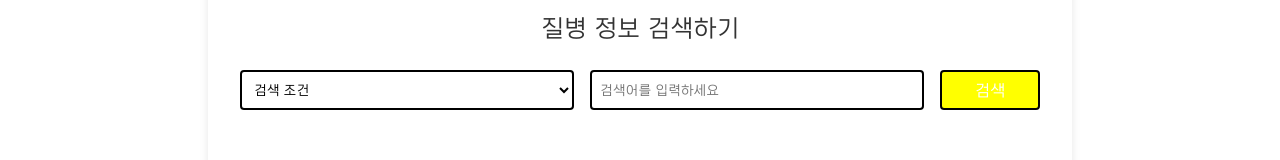
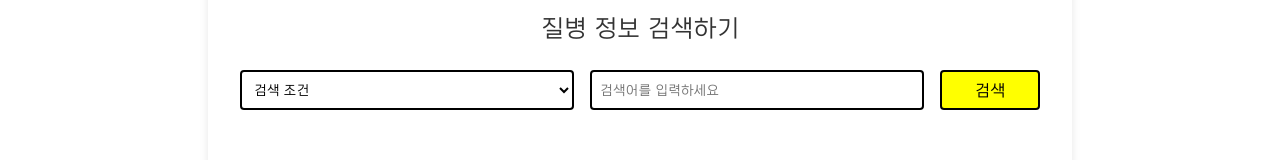
Before and after one commit to davJ-star/hanwha-ieum-seongwook, a React (Vite) app in the folder frontend/my-react-app/: page /DiseaseSearchResult in a window 1280 px wide. Shown: the part 147-307 px from the top of the page. Built offline with nearby package versions, Linux system fonts and the light colour scheme.

Commit message:
feat: Update search button styles black-color text in DiseaseSearchResult and DrugSearchResult pages

```diff
--- a/frontend/my-react-app/src/pages/DiseaseSearchResult.tsx
+++ b/frontend/my-react-app/src/pages/DiseaseSearchResult.tsx
@@ -52,7 +52,7 @@ const SearchForm = ({ onSubmit }: { onSubmit: (e: React.FormEvent, type: string,
         placeholder="검색어를 입력하세요"
         aria-label="검색어 입력"
       />
-      <button type="submit" aria-label="검색">검색</button>
+      <button type="submit" aria-label="검색" style={{color: 'black'}}>검색</button>
     </form>
   );
 };
--- a/frontend/my-react-app/src/pages/DrugSearchResult.tsx
+++ b/frontend/my-react-app/src/pages/DrugSearchResult.tsx
@@ -54,7 +54,7 @@ const SearchForm = ({ onSubmit }: { onSubmit: (e: React.FormEvent, type: string,
         placeholder="검색어를 입력하세요"
         aria-label="검색어 입력"
       />
-      <button type="submit" aria-label="검색">검색</button>
+      <button type="submit" aria-label="검색" style={{color: 'black'}}>검색</button>
     </form>
   );
 };
```
